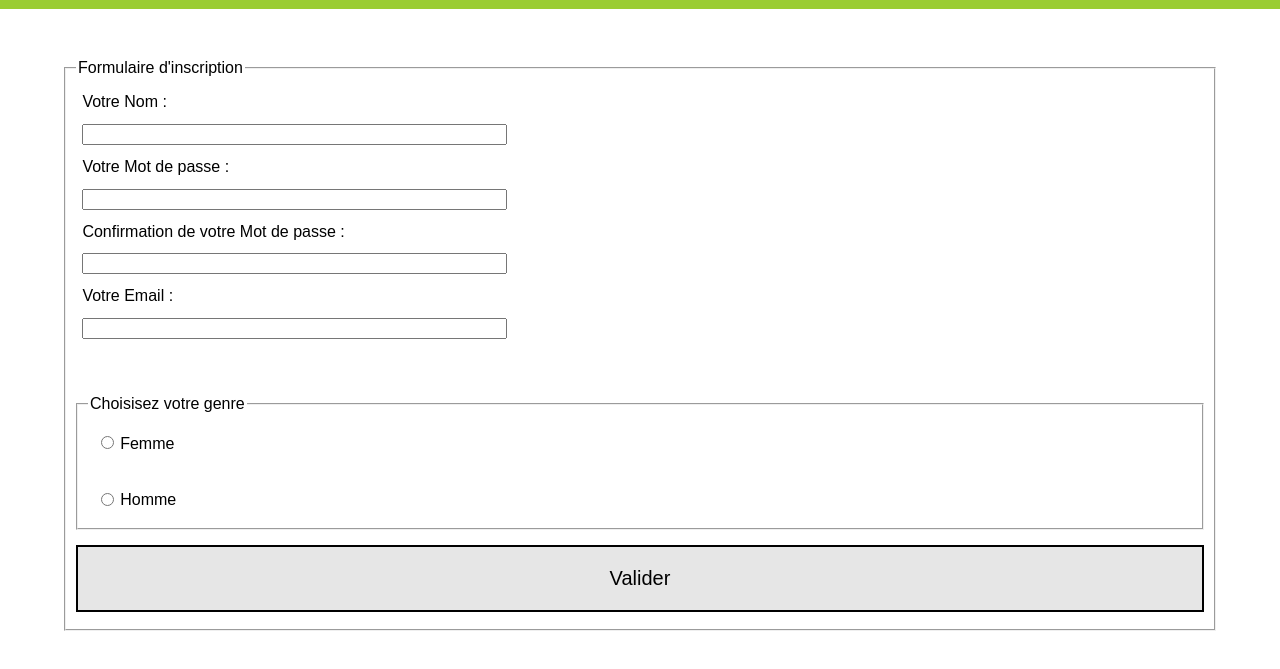
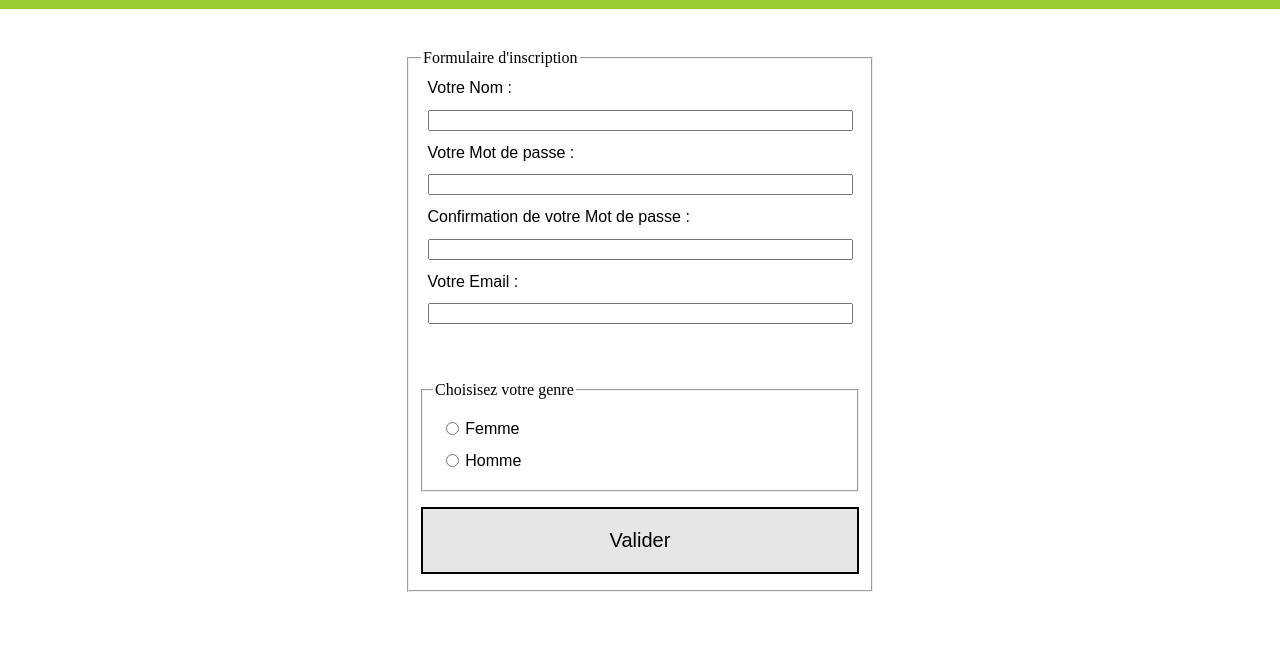
Before and after one commit to Ax3l72/Formulaire, a plain HTML site: page index.html in a window 1280 px wide. Shown: the part 91-760 px from the top of the page. Drawn offline with Linux system fonts and the light colour scheme.

Commit message:
Fix formulaire html

```diff
--- a/index.html
+++ b/index.html
@@ -11,10 +11,12 @@
     <header>
         <h1>Formulaire de mon super site</h1>
     </header>
-    <section>
-        <fieldset class="forms">
+    <section class="container">
+        <fieldset>
+            <!-- class="forms" -->
             <legend>Formulaire d'inscription</legend>
-            <form action="#" method="get" id="inscription" class="forms-int">
+            <form action="#" method="get" id="inscription">
+                <!-- class="forms-int" -->
                 <div>
                     <label for="nom">Votre Nom :</label>
                     <input maxlength="20" size="50" type="text" id="nom" name="nom" onkeyup="KeyPress();" class="inscription_input"><span id="compteur"></span>
@@ -36,8 +38,8 @@
                 <fieldset class="genre">
                     <legend>Choisisez votre genre</legend>
 
-                    <label><input type="radio" name="genre" required>Femme</label><br/>
-                    <label><input type="radio" name="genre" required>Homme</label>
+                    <label><input type="radio" name="genre" required="">Femme</label>
+                    <label><input type="radio" name="genre" required="">Homme</label>
 
                 </fieldset>
                 <input class="button" type="submit" name="valider" value="Valider" onsubmit="return valider();">
```
